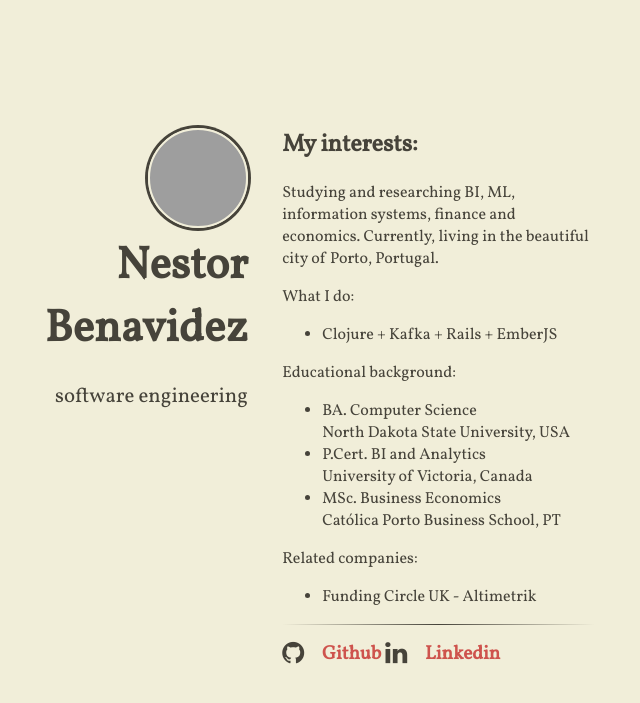
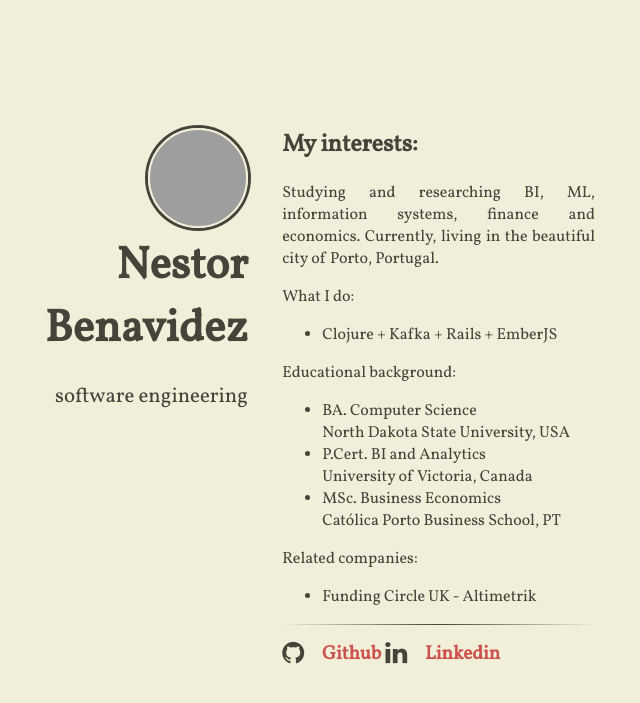
Before and after one commit to nestorbenavidez/shortkingstories.github.io, a Jekyll site: the page built from index.html, in a window 1280 px wide. Shown: the top 703 px of the page, without its empty margins (385-1025 px from the left). Built offline with Jekyll 4.4.1, drawn with Linux system fonts in a browser that asks for light colours; nearby versions of some CDN libraries; grey boxes are pictures that could not be loaded.

Commit message:
Update content.html

```diff
--- a/_includes/content.html
+++ b/_includes/content.html
@@ -1,5 +1,5 @@
 <h2>My interests:</h2>
-<p>Studying and researching BI, ML, information systems, finance and economics.
+<p align="justify">Studying and researching BI, ML, information systems, finance and economics.
   Currently, living in the beautiful city of Porto, Portugal.</p>
 
 <p>What I do:</p>
```
